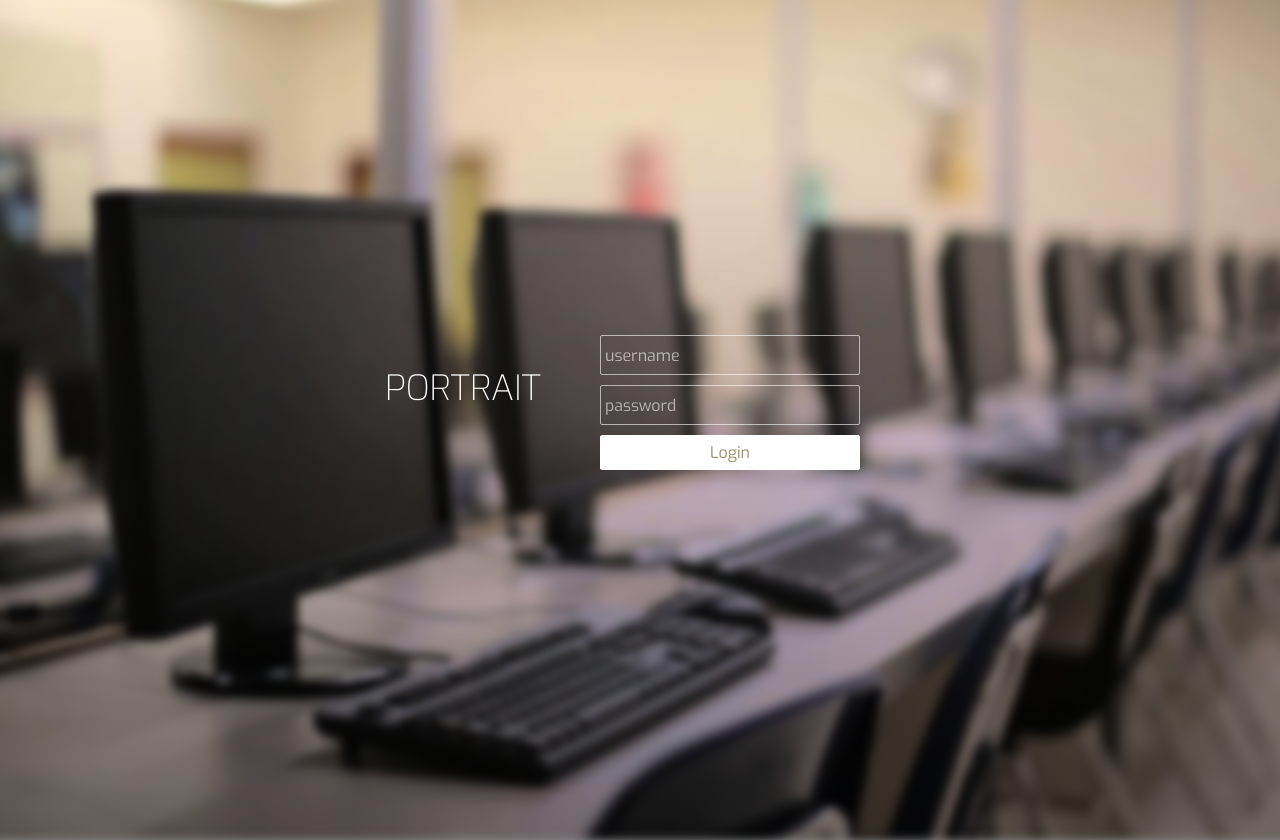
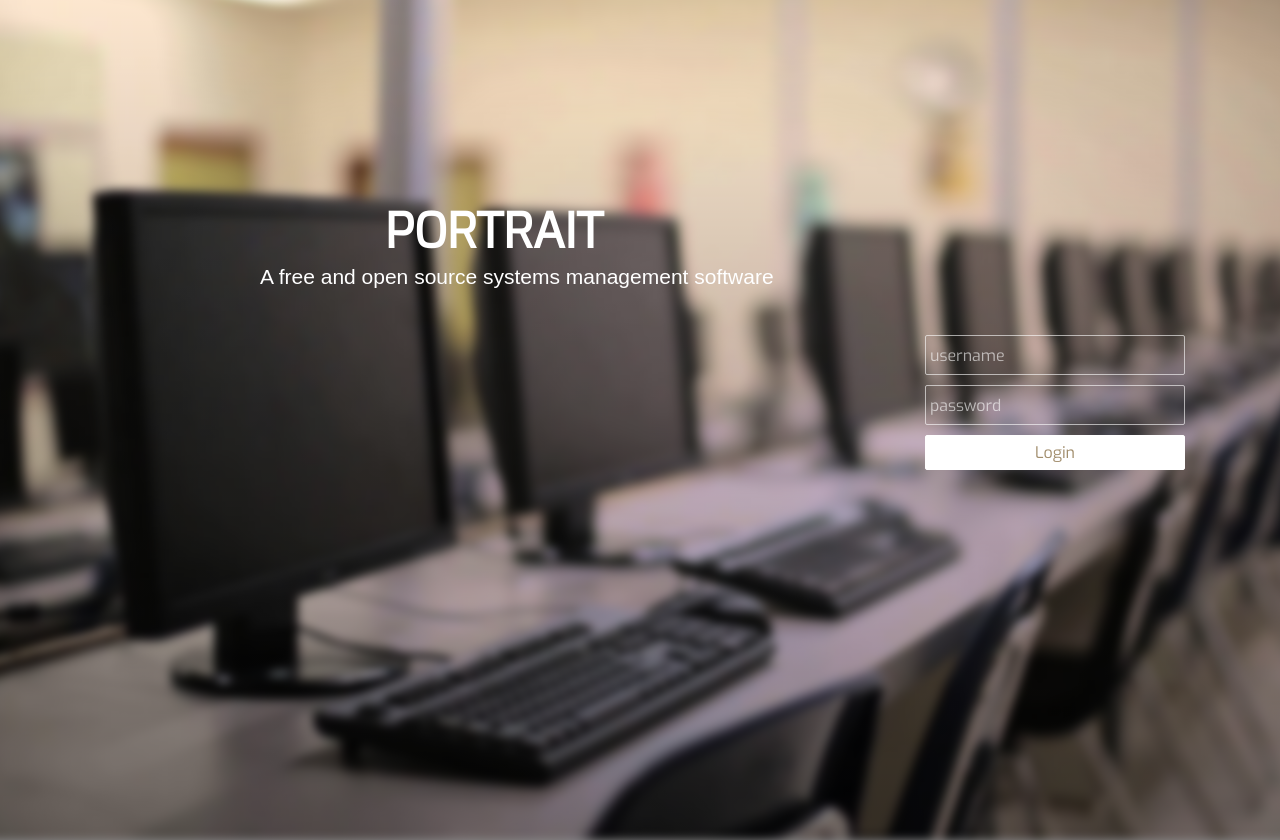
Before and after one commit to 55abhilash/portrait, a Django app: page /login/ in a window 1280 px wide. Run offline with Django 3.2, Linux system fonts and the light colour scheme.

Commit message:
Modified styles for login page and index page

```diff
--- a/p1/static/css/login_styles.css
+++ b/p1/static/css/login_styles.css
@@ -38,9 +38,26 @@ body{
 	opacity: 0.7;
 }
 
+.header-note {
+	position: absolute;
+	top: calc(50%  - 135px);
+	left: calc(50% - 380px);
+	z-index: 2;
+}
+.header-note div{
+	float: left;
+	color: #fff;
+	font-family: 'Exo', sans-serif;
+	font-size: 35px;
+	font-weight: 200;
+}
+
+.header-note div span{
+	color: #5379fa !important;
+}
 .header{
 	position: absolute;
-	top: calc(50% - 35px);
+	top: calc(50% - 200px);
 	left: calc(50% - 255px);
 	z-index: 2;
 }
@@ -60,7 +77,7 @@ body{
 .login{
 	position: absolute;
 	top: calc(50% - 75px);
-	left: calc(50% - 50px);
+	left: calc(50%  + 275px);
 	height: 150px;
 	width: 350px;
 	padding: 10px;
--- a/p1/templates/login.html
+++ b/p1/templates/login.html
@@ -12,8 +12,9 @@
     <div class="body"></div>
     <div class="grad"></div>
 	<div class="header">
-		<div>PORTRAIT</span></div>
-	</div>
+        <div style="font-size: 400%;"><b>PORTRAIT</b></span></div><br>
+    </div>
+    <div class="header-note" style="font-size: 175%;">A free and open source systems management software</div>
 	<br>
 	<div class="login">
 		<form method='post' id="loginform">
@@ -21,7 +22,7 @@
 		    <input type="text" placeholder="username" id="user"><br>
 			<input type="password" placeholder="password" id="pwd"><br>
 			<input type="submit" value="Login" form="loginform">
-            <b><div id="div1" color="red"></div></b>
+            <b><div id="div1" style="color:red;"></div></b>
         </form>
 	</div>
     <script src="/static/jquery.js"></script>
```
Also changed, not shown: p1/templates/index.html (+6 -1 lines).
